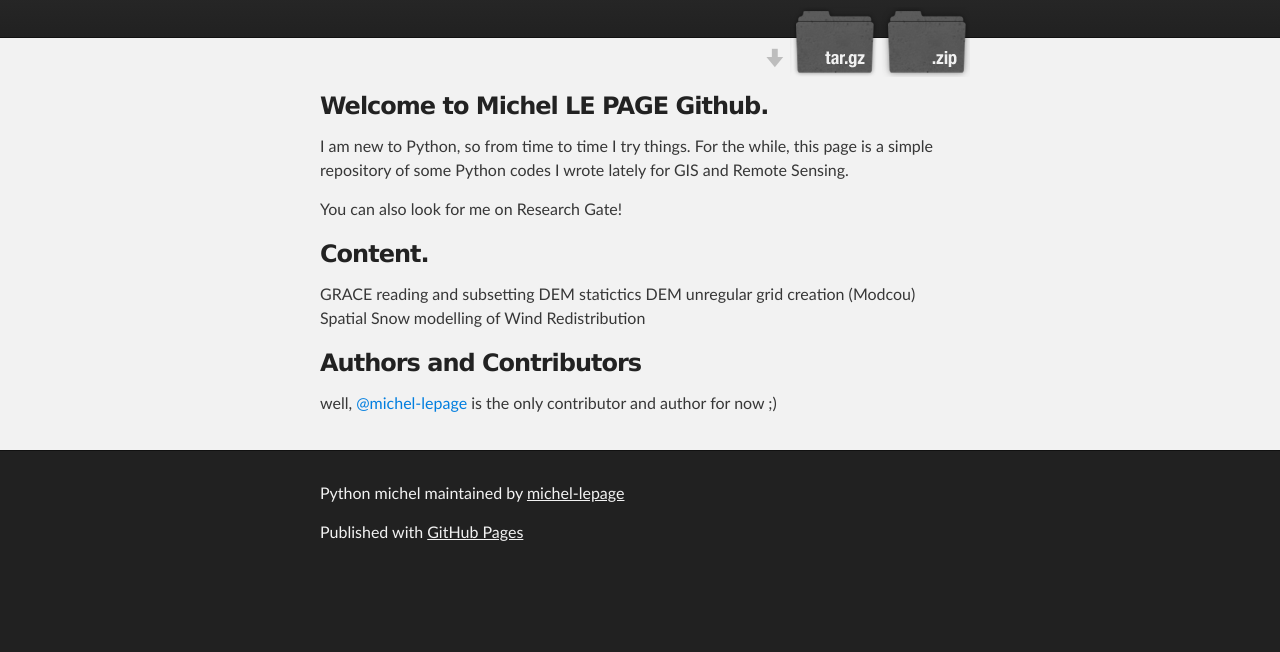
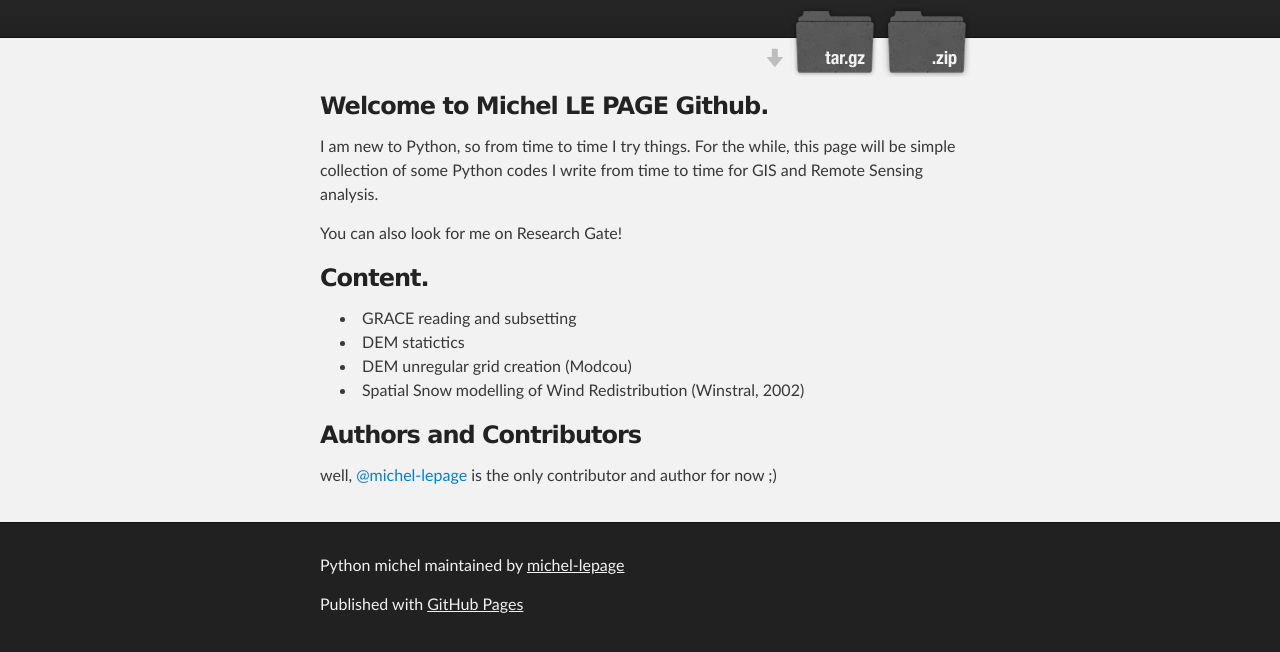
Before and after one commit to michel-lepage/Python_Michel, a plain HTML site: page index.html in a window 1280 px wide. Shown: the part 136-788 px from the top of the page. Drawn offline with Linux system fonts and the light colour scheme.

```diff
--- a/index.html
+++ b/index.html
@@ -35,19 +35,19 @@
 <a name="welcome-to-michel-le-page-github" class="anchor" href="#welcome-to-michel-le-page-github"><span class="octicon octicon-link"></span></a>Welcome to Michel LE PAGE Github.</h3>
 
 <p>I am new to Python, so from time to time I try things.
-For the while, this page is a simple repository of some Python codes I wrote lately for GIS and Remote Sensing.</p>
+For the while, this page will be simple collection of some Python codes I write from time to time for GIS and Remote Sensing analysis.</p>
 
 <p>You can also look for me on Research Gate!</p>
 
 <h3>
 <a name="content" class="anchor" href="#content"><span class="octicon octicon-link"></span></a>Content.</h3>
 
-<p>GRACE reading and subsetting
-DEM statictics
-DEM unregular grid creation (Modcou)
-Spatial Snow modelling of Wind Redistribution</p>
-
-<h3>
+<ul>
+<li>GRACE reading and subsetting</li>
+<li>DEM statictics</li>
+<li>DEM unregular grid creation (Modcou)</li>
+<li>Spatial Snow modelling of Wind Redistribution (Winstral, 2002)</li>
+</ul><h3>
 <a name="authors-and-contributors" class="anchor" href="#authors-and-contributors"><span class="octicon octicon-link"></span></a>Authors and Contributors</h3>
 
 <p>well, <a href="https://github.com/michel-lepage" class="user-mention">@michel-lepage</a> is the only contributor and author for now  ;)</p>
--- a/params.json
+++ b/params.json
@@ -1 +1 @@
-{"name":"Python michel","tagline":"","body":"### Welcome to Michel LE PAGE Github.\r\nI am new to Python, so from time to time I try things.\r\nFor the while, this page is a simple repository of some Python codes I wrote lately for GIS and Remote Sensing.\r\n\r\nYou can also look for me on Research Gate!\r\n\r\n### Content.\r\n\r\nGRACE reading and subsetting\r\nDEM statictics\r\nDEM unregular grid creation (Modcou)\r\nSpatial Snow modelling of Wind Redistribution\r\n\r\n### Authors and Contributors\r\nwell, @michel-lepage is the only contributor and author for now  ;)\r\n\r\n\r\n","google":"","note":"Don't delete this file! It's used internally to help with page regeneration."}
+{"name":"Python michel","tagline":"","body":"### Welcome to Michel LE PAGE Github.\r\nI am new to Python, so from time to time I try things.\r\nFor the while, this page will be simple collection of some Python codes I write from time to time for GIS and Remote Sensing analysis.\r\n\r\nYou can also look for me on Research Gate!\r\n\r\n### Content.\r\n\r\n* GRACE reading and subsetting\r\n* DEM statictics\r\n* DEM unregular grid creation (Modcou)\r\n* Spatial Snow modelling of Wind Redistribution (Winstral, 2002)\r\n\r\n### Authors and Contributors\r\nwell, @michel-lepage is the only contributor and author for now  ;)\r\n\r\n\r\n","google":"","note":"Don't delete this file! It's used internally to help with page regeneration."}
```
